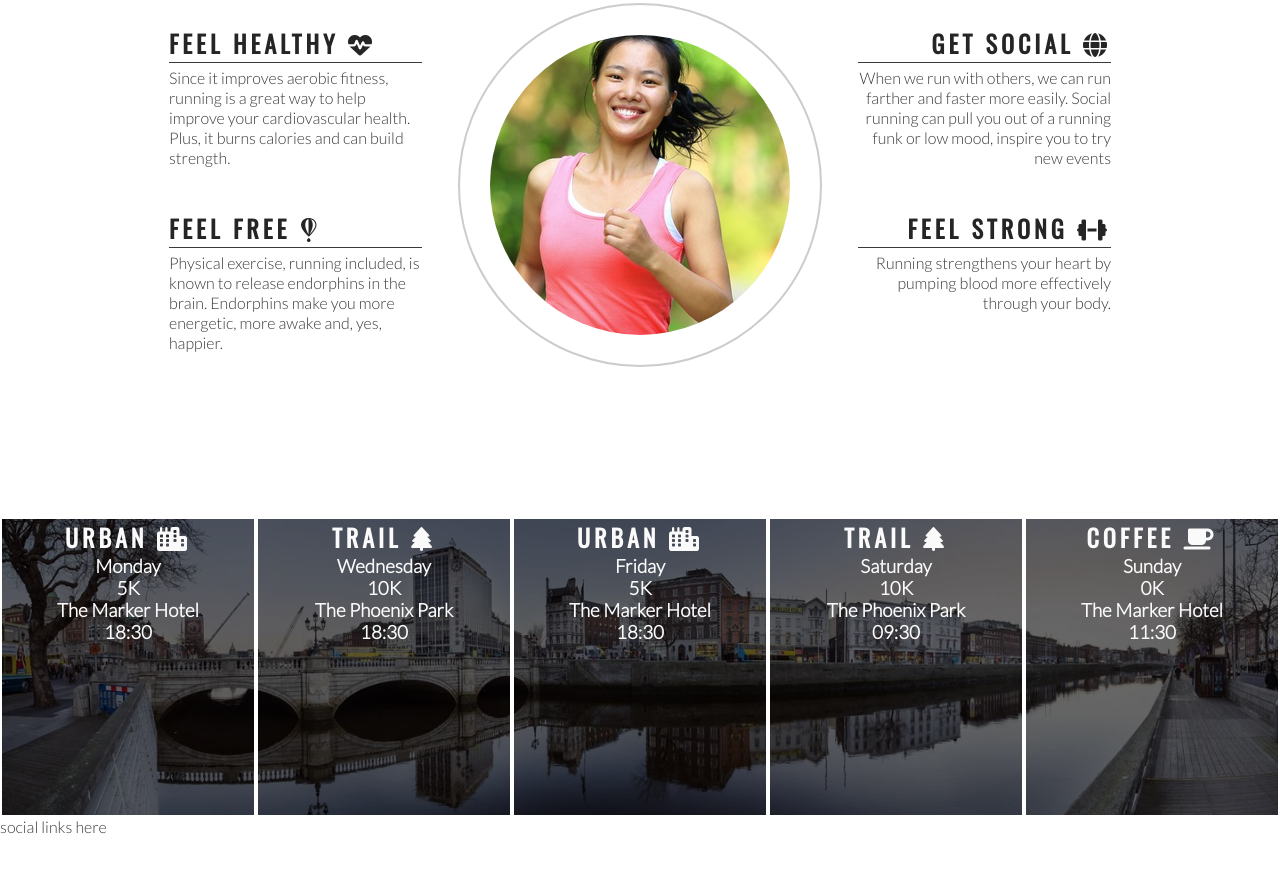
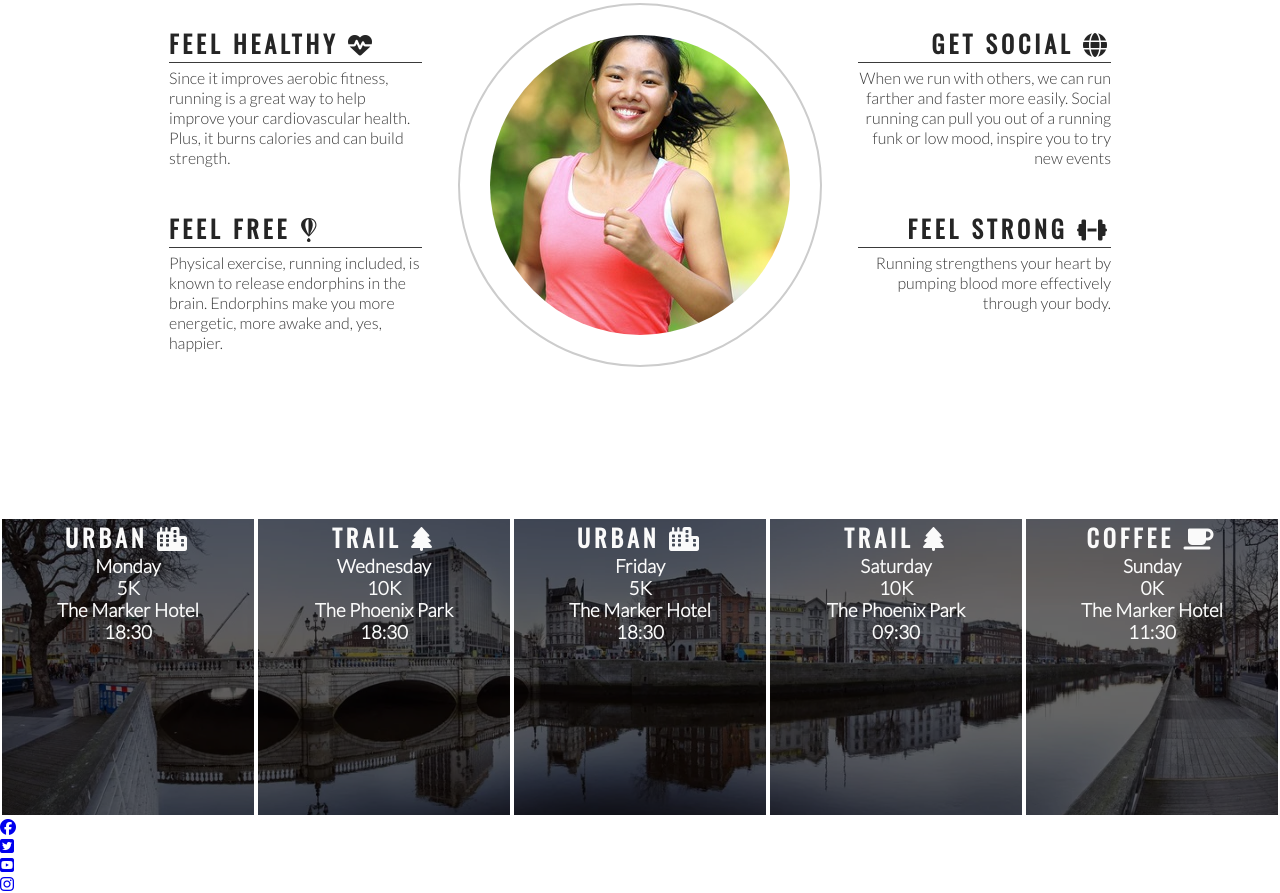
Before and after one commit to deano98/love-running, a plain HTML site: page index.html in a window 1280 px wide. Shown: the part 778-1671 px from the top of the page. Before the commit the page ends 1614 px from the top, so only its background shows below. Drawn offline with nearby package versions, Linux system fonts and the light colour scheme.

Commit message:
Add social media icons to footer

```diff
--- a/index.html
+++ b/index.html
@@ -121,7 +121,24 @@
         </div>
     </section>
     <footer>
-        social links here
+        <ul>
+            <li>
+                <a href="http://facebook.com" target="_blank" rel="noopener"
+                    aria-label="Visit our Facebook page (opens in a new tab)"><i class="fab fa-facebook"></i></a>
+            </li>
+            <li>
+                <a href="http://twitter.com" target="_blank" rel="noopener"
+                    aria-label="Visit our Twitter page (opens in a new tab)"><i class="fab fa-twitter-square"></i></a>
+            </li>
+            <li>
+                <a href="http://youtube.com" target="_blank" rel="noopener"
+                    aria-label="Visit our Youtube page (opens in a new tab)"><i class="fab fa-youtube-square"></i></a>
+            </li>
+            <li>
+                <a href="http://instagram.com" target="_blank" rel="noopener"
+                    aria-label="Visit our Instagram page (opens in a new tab)"><i class="fab fa-instagram"></i></a>
+            </li>
+        </ul>
     </footer>
 
     <!-- font awesome script -->
```
